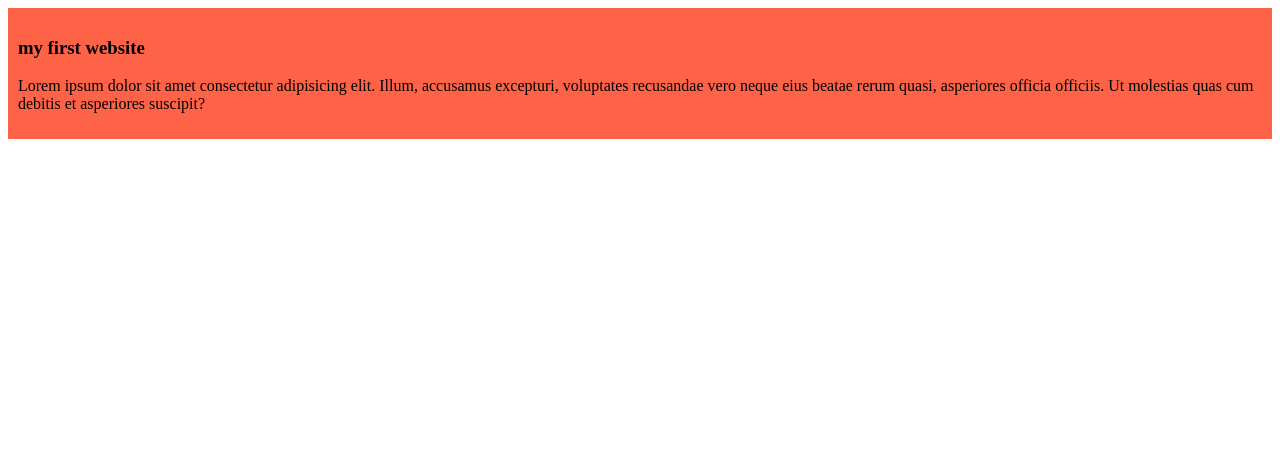
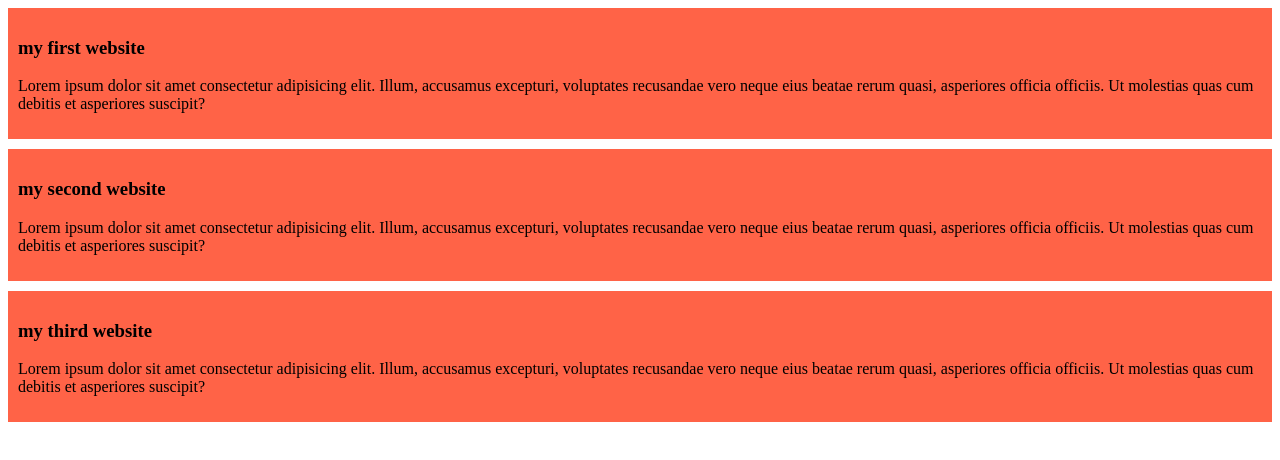
Before and after one commit to ridika28/my-simple-website, a plain HTML site: page index.html in a window 1280 px wide. Drawn offline with Linux system fonts and the light colour scheme.

Commit message:
added the sec and third blog

```diff
--- a/index.html
+++ b/index.html
@@ -13,5 +13,13 @@
         <h3>my first website</h3>
         <p>Lorem ipsum dolor sit amet consectetur adipisicing elit. Illum, accusamus excepturi, voluptates recusandae vero neque eius beatae rerum quasi, asperiores officia officiis. Ut molestias quas cum debitis et asperiores suscipit?</p>
     </div>
+    <div>
+        <h3>my second website</h3>
+        <p>Lorem ipsum dolor sit amet consectetur adipisicing elit. Illum, accusamus excepturi, voluptates recusandae vero neque eius beatae rerum quasi, asperiores officia officiis. Ut molestias quas cum debitis et asperiores suscipit?</p>
+    </div>
+    <div>
+        <h3>my third website</h3>
+        <p>Lorem ipsum dolor sit amet consectetur adipisicing elit. Illum, accusamus excepturi, voluptates recusandae vero neque eius beatae rerum quasi, asperiores officia officiis. Ut molestias quas cum debitis et asperiores suscipit?</p>
+    </div>
 </body>
 </html>
--- a/styles/blog.css
+++ b/styles/blog.css
@@ -1,4 +1,5 @@
 div{
     background-color: tomato;
     padding: 10px;
+    margin-bottom: 10px;
 }
```
